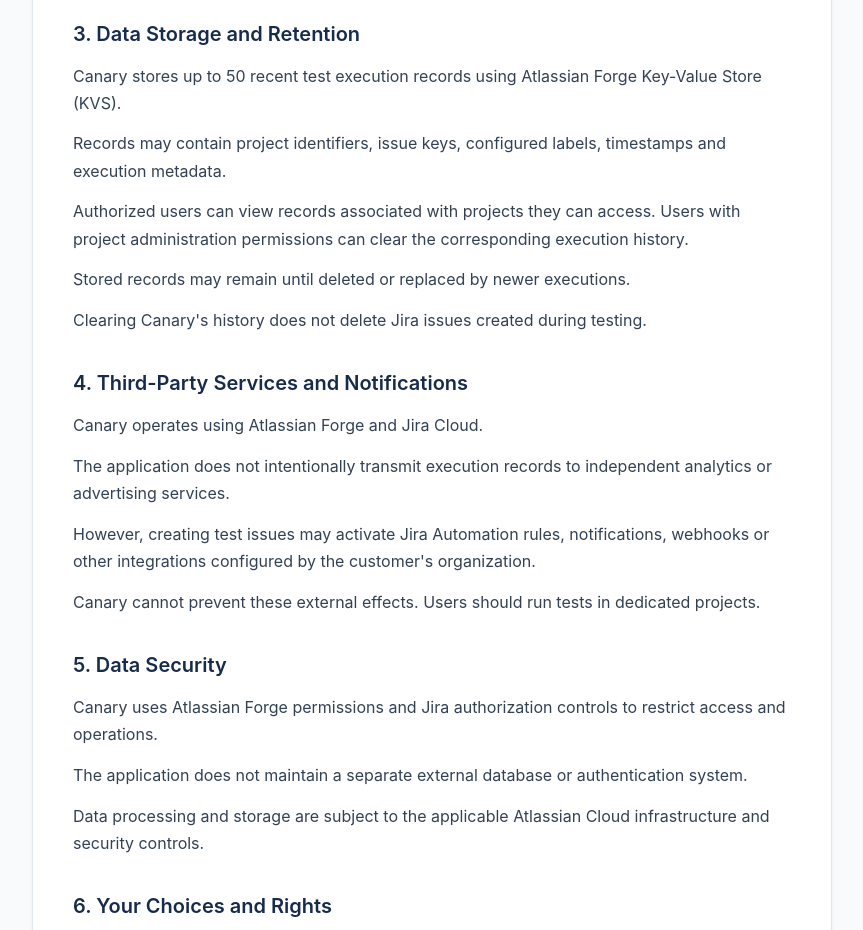
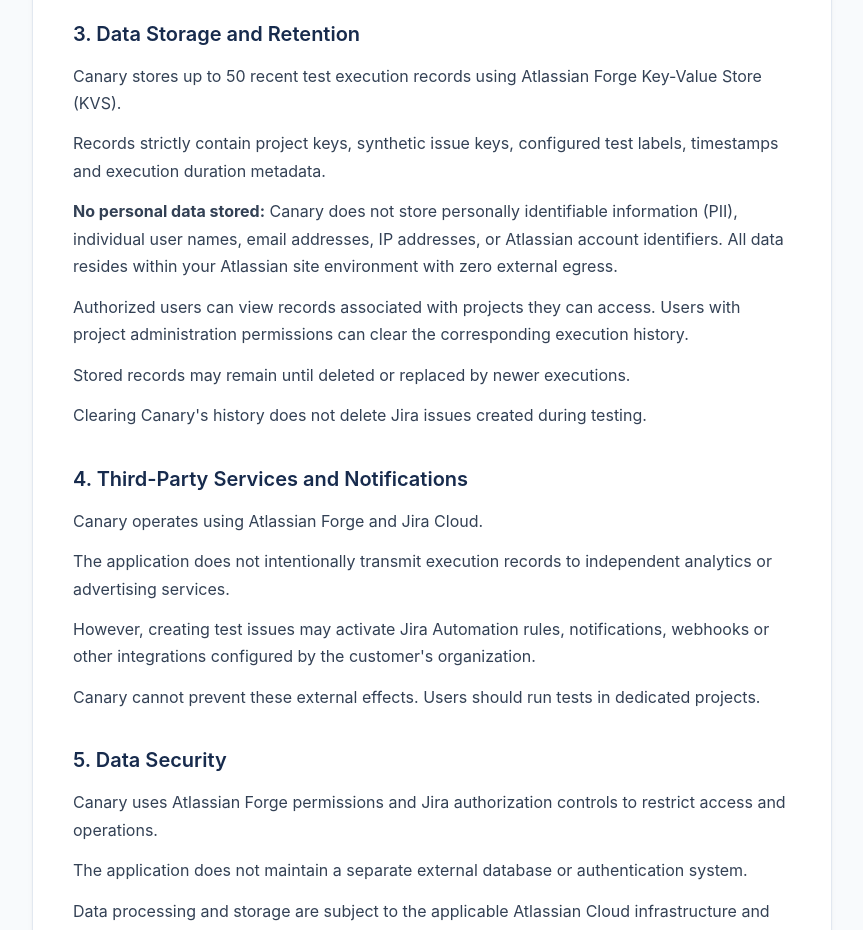
Before and after one commit to Opifices/canary-privacy-policy, a plain HTML site: page index.html in a window 1280 px wide. Shown: the part 780-1710 px from the top of the page, without its empty margins (208-1071 px from the left). Drawn offline with Linux system fonts and the light colour scheme.

Commit message:
docs: reinforce no personal data stored clause and clean docs

```diff
--- a/index.html
+++ b/index.html
@@ -185,7 +185,8 @@
     <section>
       <h2>3. Data Storage and Retention</h2>
       <p>Canary stores up to 50 recent test execution records using Atlassian Forge Key-Value Store (KVS).</p>
-      <p>Records may contain project identifiers, issue keys, configured labels, timestamps and execution metadata.</p>
+      <p>Records strictly contain project keys, synthetic issue keys, configured test labels, timestamps and execution duration metadata.</p>
+      <p><strong>No personal data stored:</strong> Canary does not store personally identifiable information (PII), individual user names, email addresses, IP addresses, or Atlassian account identifiers. All data resides within your Atlassian site environment with zero external egress.</p>
       <p>Authorized users can view records associated with projects they can access. Users with project administration permissions can clear the corresponding execution history.</p>
       <p>Stored records may remain until deleted or replaced by newer executions.</p>
       <p>Clearing Canary's history does not delete Jira issues created during testing.</p>
```
Also changed, not shown: docs.html (line endings or trailing spaces).
